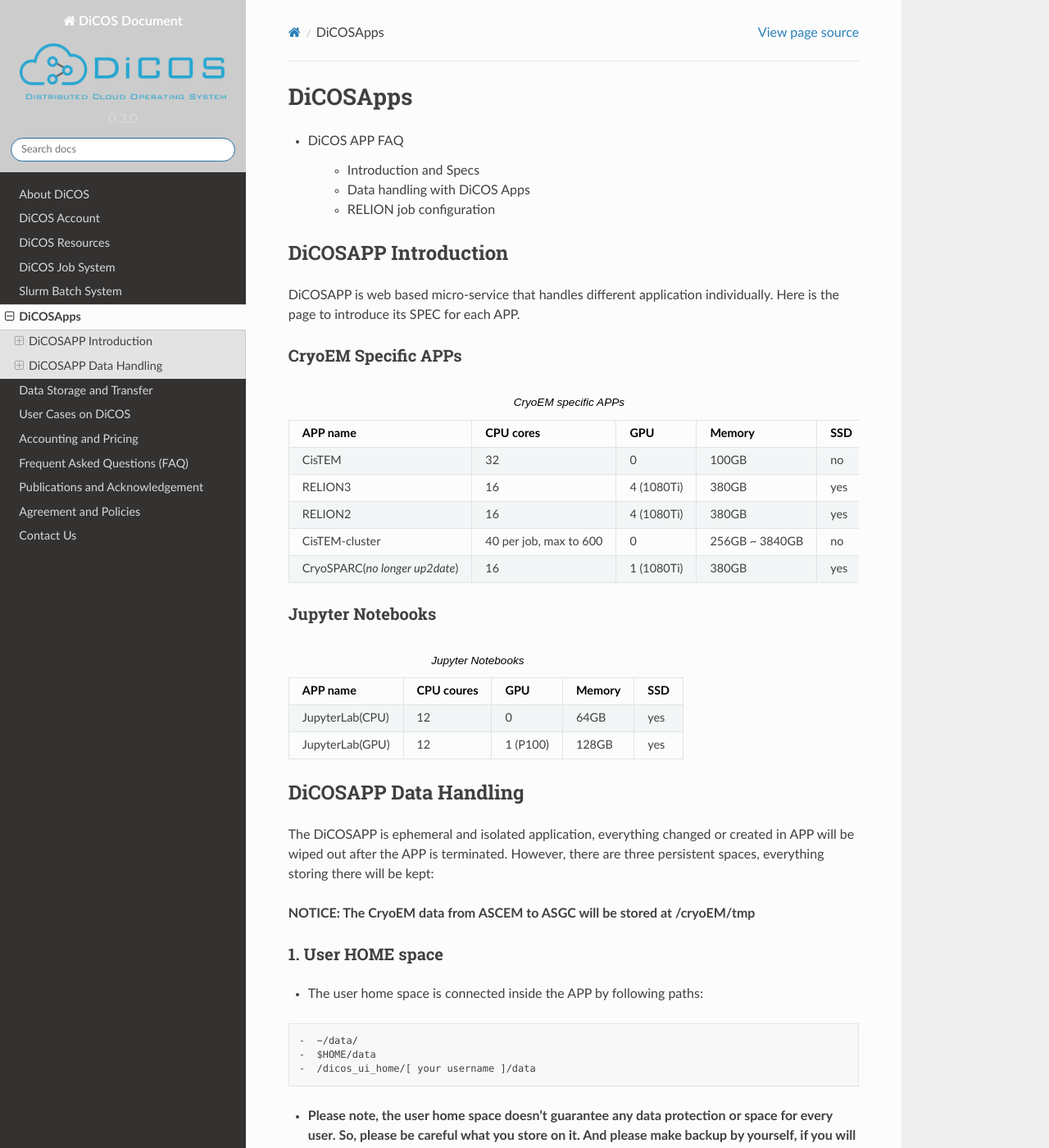
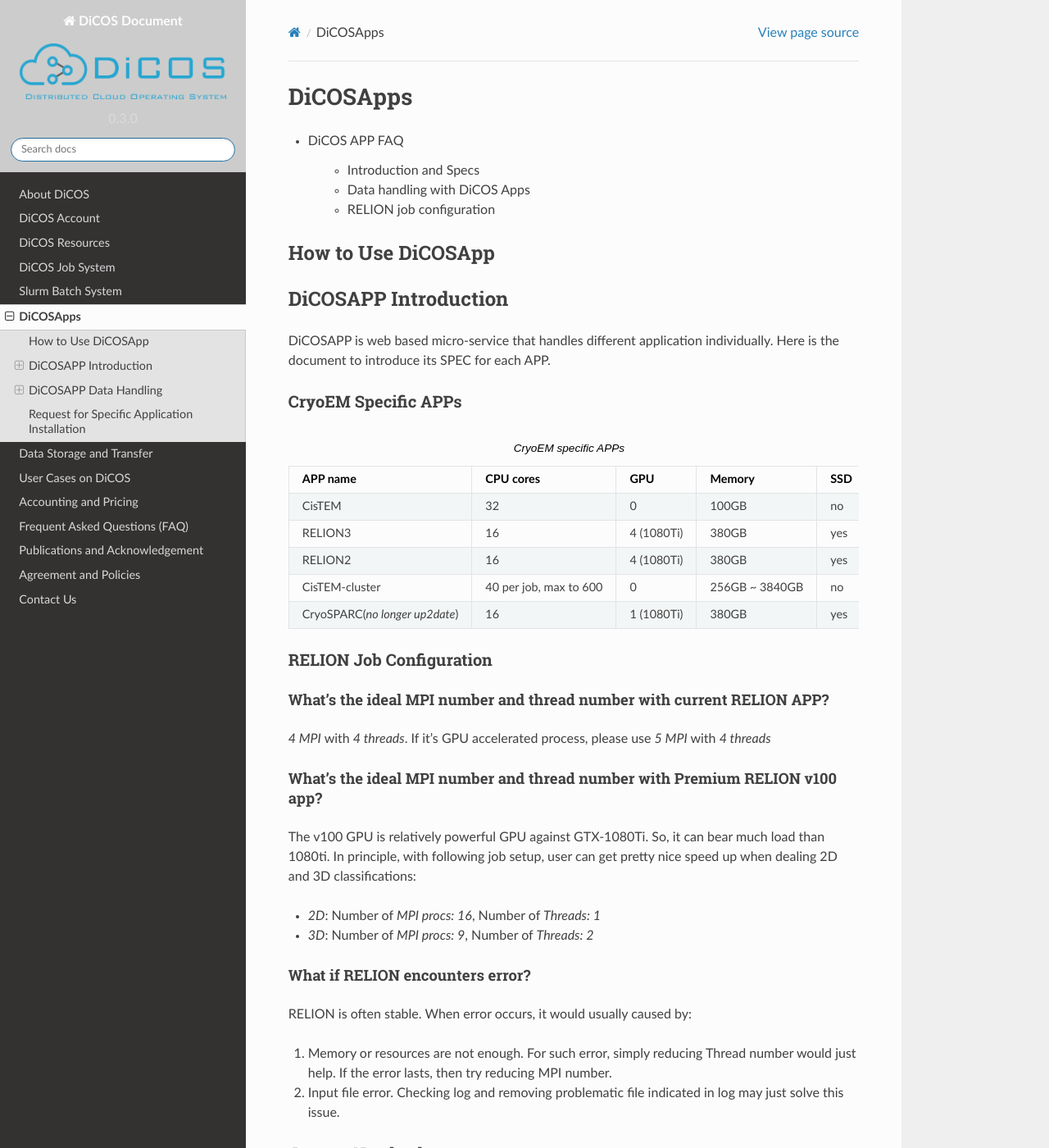
Before and after one commit to ASGCOPS/dicos_document, a Sphinx documentation site: the page built from docs/source/dicosapp.rst, in a window 1280 px wide and 1400 px high. Shown: the whole window at 82% size. Built offline with Sphinx 7.4.7 and the Read the Docs theme 2.0.0, drawn with Linux system fonts in a browser that asks for light colours.

Commit message:
Edit dicosapp.rst

```diff
--- a/docs/source/dicosapp.rst
+++ b/docs/source/dicosapp.rst
@@ -9,10 +9,14 @@
    - :doc:`RELION job configuration<dicos/dicosapp_faq/relion_job_configuration>`
 
 ======================
+How to Use DiCOSApp
+======================
+
+======================
 DiCOSAPP Introduction
 ======================
 
-DiCOSAPP is web based micro-service that handles different application individually. Here is the page to introduce its SPEC for each APP.
+DiCOSAPP is web based micro-service that handles different application individually. Here is the document to introduce its SPEC for each APP.
 
 ------------------------
 CryoEM Specific APPs
@@ -51,6 +55,31 @@
      - 1 (1080Ti)
      - 380GB
      - yes
+
+-----------------------------
+RELION Job Configuration
+-----------------------------
+
+What's the ideal MPI number and thread number with current RELION APP?
+^^^^^^^^^^^^^^^^^^^^^^^^^^^^^^^^^^^^^^^^^^^^^^^^^^^^^^^^^^^^^^^^^^^^^^^^^
+
+*4 MPI* with *4 threads*. If it's GPU accelerated process, please use *5 MPI* with *4 threads*
+
+What's the ideal MPI number and thread number with Premium RELION v100 app?
+^^^^^^^^^^^^^^^^^^^^^^^^^^^^^^^^^^^^^^^^^^^^^^^^^^^^^^^^^^^^^^^^^^^^^^^^^^^^^^
+
+The v100 GPU is relatively powerful GPU against GTX-1080Ti. So, it can bear much load than 1080ti. In principle, with following job setup, user can get pretty nice speed up when dealing 2D and 3D classifications:
+
+* *2D*: Number of *MPI procs: 16*, Number of *Threads: 1*
+* *3D*: Number of *MPI procs: 9*, Number of *Threads: 2*
+
+What if RELION encounters error?
+^^^^^^^^^^^^^^^^^^^^^^^^^^^^^^^^^^^^^^^^^^^^^^^^^^^^^^^^^^^^^^^^^^^^^^^^^^^^^^
+
+RELION is often stable. When error occurs, it would usually caused by:
+
+1. Memory or resources are not enough. For such error, simply reducing Thread number would just help. If the error lasts, then try reducing MPI number.
+2. Input file error. Checking log and removing problematic file indicated in log may just solve this issue.
 
 ------------------------
 Jupyter Notebooks
```
Also changed, not shown: other parts of docs/source/dicosapp.rst (+2 -4 lines).
